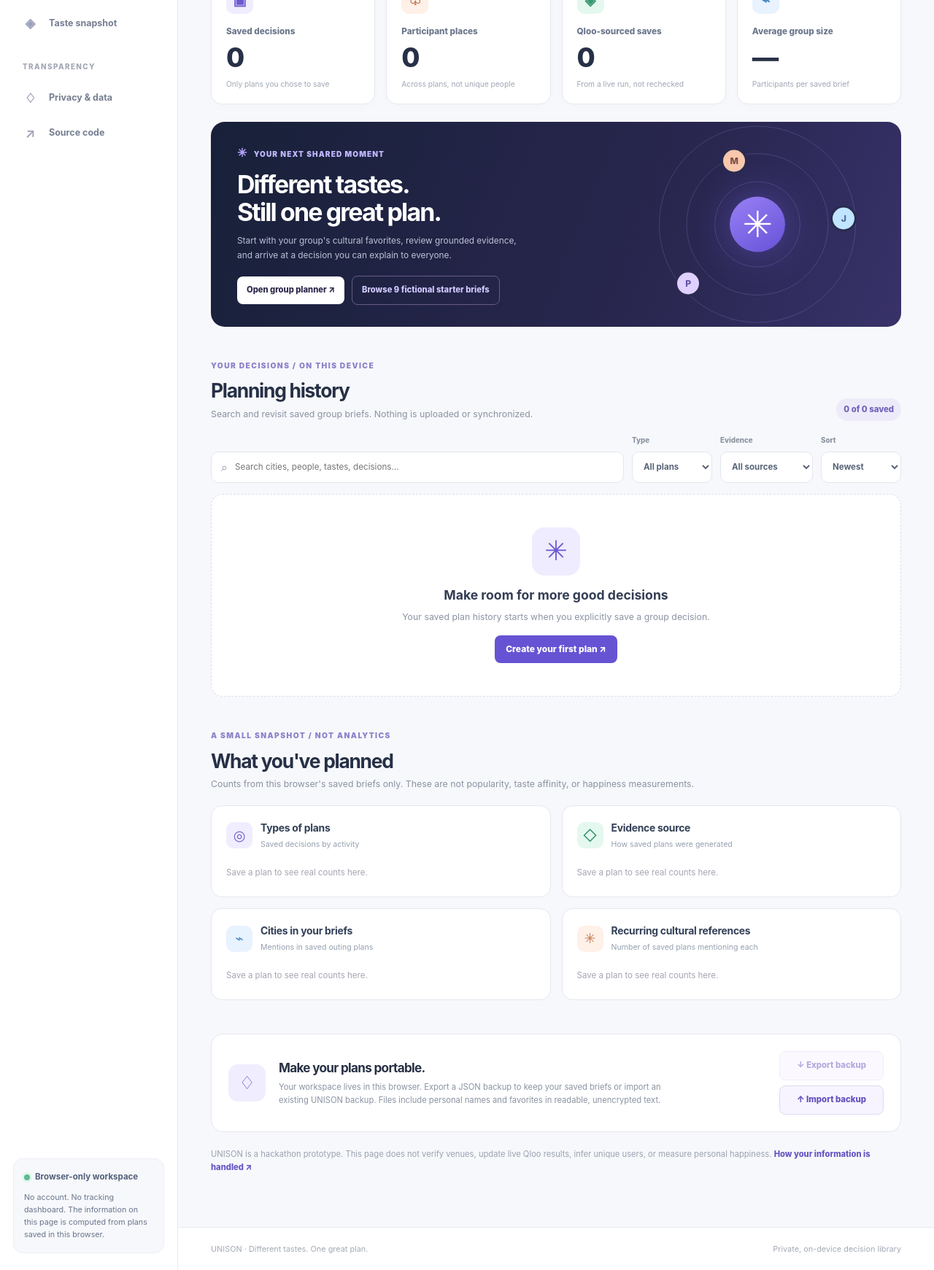
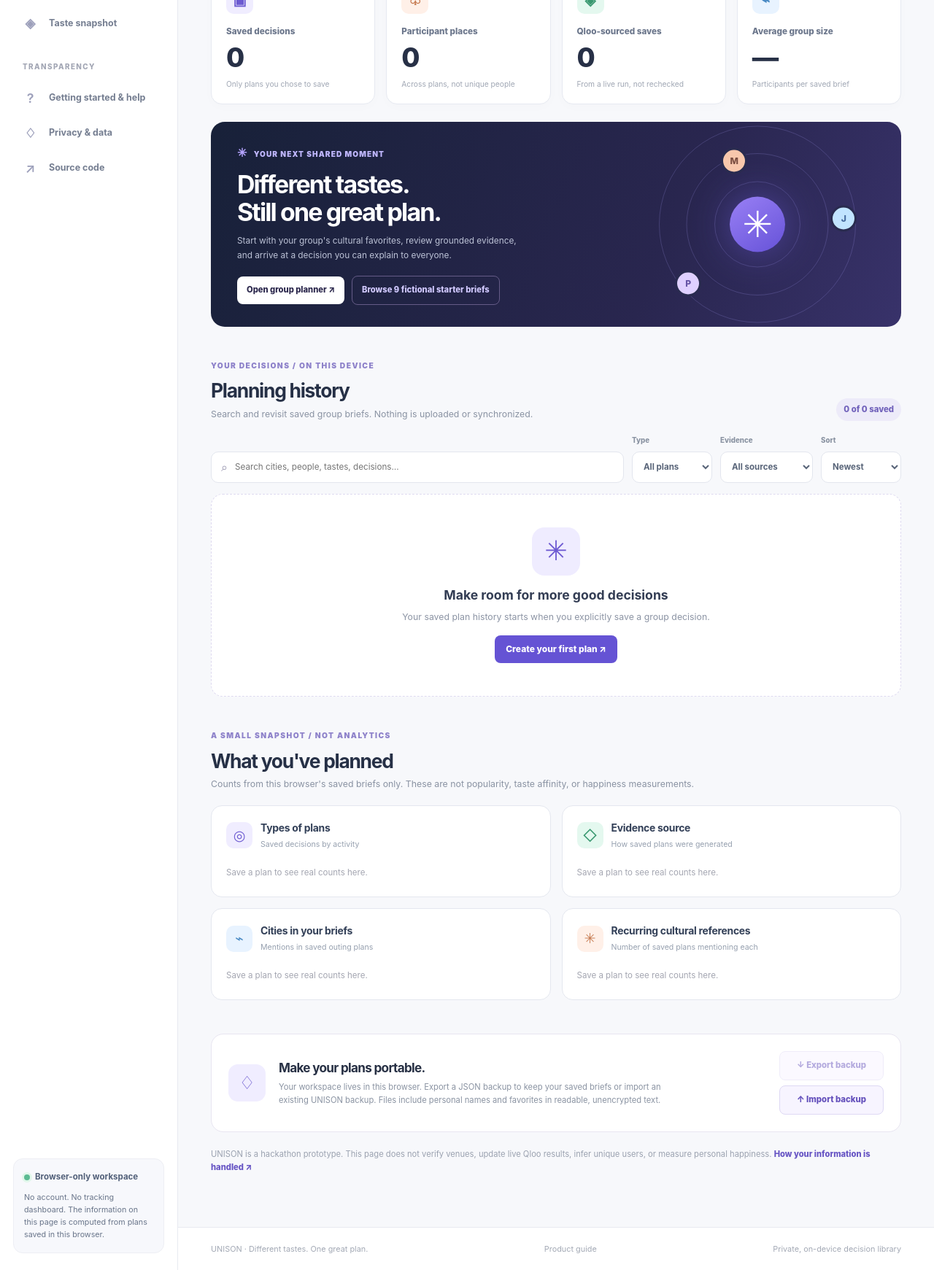
Before and after one commit to betterlifestyle04-commits/unison-qloo-agent, a website with bundled scripts: page public/workspace.html in a window 1280 px wide. Shown: the part 320-2061 px from the top of the page at 73% size. Built offline with nearby package versions, Linux system fonts and the light colour scheme.

Commit message:
Link product guide across homepage, private workspace and privacy navigation

```diff
--- a/public/workspace.html
+++ b/public/workspace.html
@@ -25,7 +25,7 @@
       </nav>
       <div class="app-sidebar-label app-sidebar-bottom-label">TRANSPARENCY</div>
       <nav class="app-menu" aria-label="Other links">
-        <a href="/privacy"><span aria-hidden="true">♢</span> Privacy & data</a>
+        <a href="/guide"><span aria-hidden="true">?</span> Getting started & help</a><a href="/privacy"><span aria-hidden="true">♢</span> Privacy & data</a>
         <a href="https://github.com/betterlifestyle04-commits/unison-qloo-agent" target="_blank" rel="noopener noreferrer"><span aria-hidden="true">↗</span> Source code</a>
       </nav>
       <div class="app-sidebar-foot">
@@ -99,7 +99,7 @@
         </section>
         <p class="app-footnote">UNISON is a hackathon prototype. This page does not verify venues, update live Qloo results, infer unique users, or measure personal happiness. <a href="/privacy">How your information is handled ↗</a></p>
       </main>
-      <footer class="app-footer"><span>UNISON · Different tastes. One great plan.</span><span>Private, on-device decision library</span></footer>
+      <footer class="app-footer"><span>UNISON · Different tastes. One great plan.</span><a href="/guide">Product guide</a><span>Private, on-device decision library</span></footer>
     </div>
   </div>
   <script type="module" src="/workspace-page.js"></script>
```
